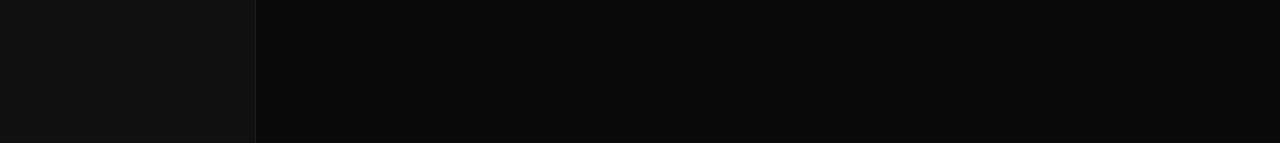
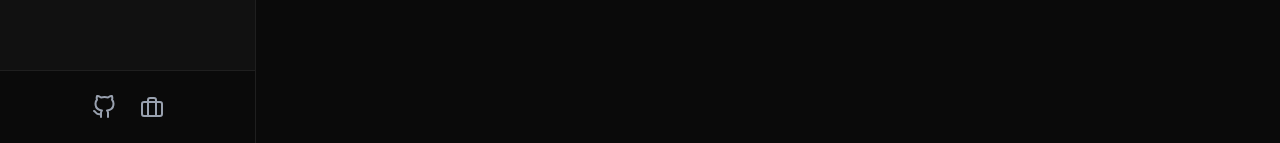
Before and after one commit to khanirfan18/finBoard, a React (Vite) app: page / in a window 1280 px wide. Shown: the part 657-800 px from the top of the page. Built offline with nearby package versions, Linux system fonts and the light colour scheme.

Commit message:
feat: fix routing bug, add sidebar icons, add grid background pattern

```diff
--- a/src/components/layout/Sidebar.jsx
+++ b/src/components/layout/Sidebar.jsx
@@ -50,6 +50,36 @@
           );
         })}
       </nav>
+
+      {/* Footer Icons Section */}
+      <div className="p-6 border-t border-[#1F1F1F] flex justify-center gap-6 mt-auto bg-[#0A0A0A]">
+        {/* GitHub Link */}
+        <a
+          href="https://github.com/khanirfan18"
+          target="_blank"
+          rel="noopener noreferrer"
+          className="text-gray-400 hover:text-[#FF6B00] transition-colors hover:scale-110"
+          title="GitHub"
+        >
+          <svg xmlns="http://www.w3.org/2000/svg" width="24" height="24" viewBox="0 0 24 24" fill="none" stroke="currentColor" strokeWidth="2" strokeLinecap="round" strokeLinejoin="round">
+            <path d="M9 19c-5 1.5-5-2.5-7-3m14 6v-3.87a3.37 3.37 0 0 0-.94-2.61c3.14-.35 6.44-1.54 6.44-7A5.44 5.44 0 0 0 20 4.77 5.07 5.07 0 0 0 19.91 1S18.73.65 16 2.48a13.38 13.38 0 0 0-7 0C6.27.65 5.09 1 5.09 1A5.07 5.07 0 0 0 5 4.77a5.44 5.44 0 0 0-1.5 3.78c0 5.42 3.3 6.61 6.44 7A3.37 3.37 0 0 0 9 18.13V22"></path>
+          </svg>
+        </a>
+
+        {/* Portfolio Link - Opens in a new tab */}
+        <a
+          href="#"
+          target="_blank"
+          rel="noopener noreferrer"
+          className="text-gray-400 hover:text-[#FF6B00] transition-colors hover:scale-110"
+          title="Portfolio"
+        >
+          <svg xmlns="http://www.w3.org/2000/svg" width="24" height="24" viewBox="0 0 24 24" fill="none" stroke="currentColor" strokeWidth="2" strokeLinecap="round" strokeLinejoin="round">
+            <rect x="2" y="7" width="20" height="14" rx="2" ry="2"></rect>
+            <path d="M16 21V5a2 2 0 0 0-2-2h-4a2 2 0 0 0-2 2v16"></path>
+          </svg>
+        </a>
+      </div>
     </div>
   );
 }
--- a/src/index.css
+++ b/src/index.css
@@ -18,7 +18,13 @@
 
 body {
   background-color: var(--color-fin-bg);
+  background-image:
+    linear-gradient(rgba(255, 255, 255, 0.03) 1px, transparent 1px),
+    linear-gradient(90deg, rgba(255, 255, 255, 0.03) 1px, transparent 1px);
+  background-size: 30px 30px;
+  background-position: center center;
   color: #E0E0E0;
+  min-height: 100vh;
 }
 
 .retro-card {
--- a/src/pages/Budgets.jsx
+++ b/src/pages/Budgets.jsx
@@ -1,5 +1,6 @@
 import { DataContext } from "../context/AppContext";
 import React from "react";
+import { Link } from "react-router-dom";
 import categorize from "../components/utils/categorize";
 export default function Budgets() {
   const [budgets, setBudgets] = React.useState({});
@@ -63,12 +64,12 @@
         </div>
         <h2 className="text-2xl font-black tracking-wider text-white mb-2 uppercase">No Budgets Yet</h2>
         <p className="text-gray-400 mb-8 leading-relaxed">We need transaction data to compute categories so you can set budgets.</p>
-        <button
-          onClick={() => window.location.href='/settings'}
+        <Link
+          to='/settings'
           className="retro-btn"
         >
           Configure Settings
-        </button>
+        </Link>
       </div>
     </div>
   );
--- a/src/pages/Dashboard.jsx
+++ b/src/pages/Dashboard.jsx
@@ -1,4 +1,5 @@
 import { DataContext } from "../context/AppContext";
+import { Link } from "react-router-dom";
 import categorize from "../components/utils/categorize";
 import {
   PieChart,
@@ -139,12 +140,12 @@
         </div>
         <h2 className="text-2xl font-black tracking-wider text-white mb-2 uppercase">No Data Found</h2>
         <p className="text-gray-400 mb-8 leading-relaxed">Your dashboard is looking a bit empty. Head over to settings to upload your transaction history.</p>
-        <button
-          onClick={() => window.location.href='/settings'}
+        <Link
+          to='/settings'
           className="retro-btn"
         >
           Configure Settings
-        </button>
+        </Link>
       </div>
     </div>
   );
--- a/src/pages/Transaction.jsx
+++ b/src/pages/Transaction.jsx
@@ -1,4 +1,5 @@
 import React from "react";
+import { Link } from "react-router-dom";
 import { DataContext } from "../context/AppContext";
 import categorize from "../components/utils/categorize";
 
@@ -41,12 +42,12 @@
         </div>
         <h2 className="text-2xl font-black tracking-wider text-white mb-2 uppercase">No Transactions</h2>
         <p className="text-gray-400 mb-8 leading-relaxed">No transactions found. Upload your data to view the history.</p>
-        <button
-          onClick={() => window.location.href='/settings'}
+        <Link
+          to='/settings'
           className="retro-btn"
         >
           Configure Settings
-        </button>
+        </Link>
       </div>
     </div>
   );
```
